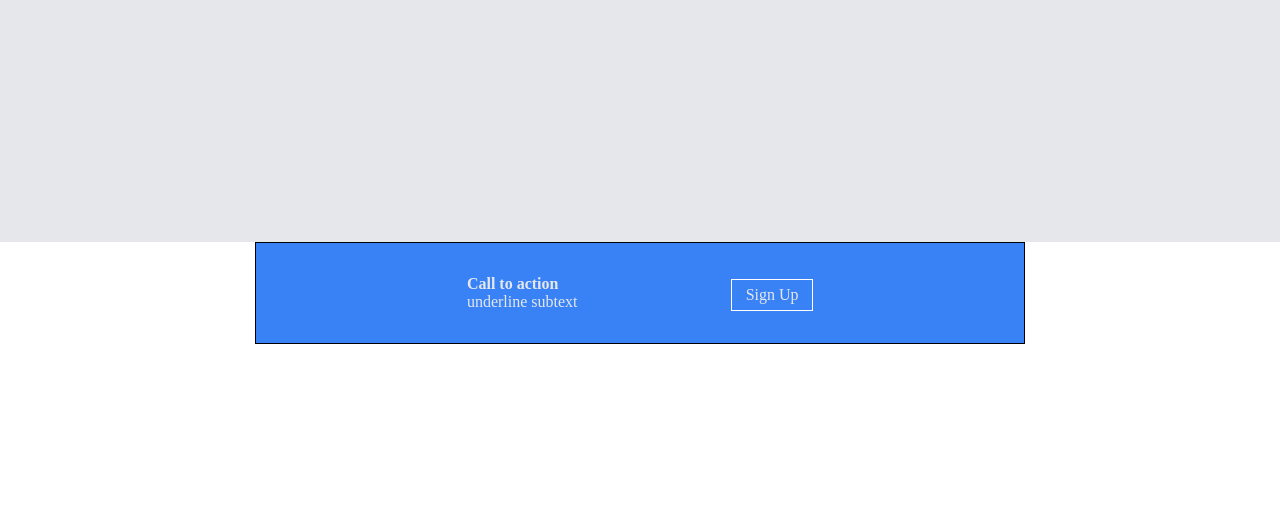
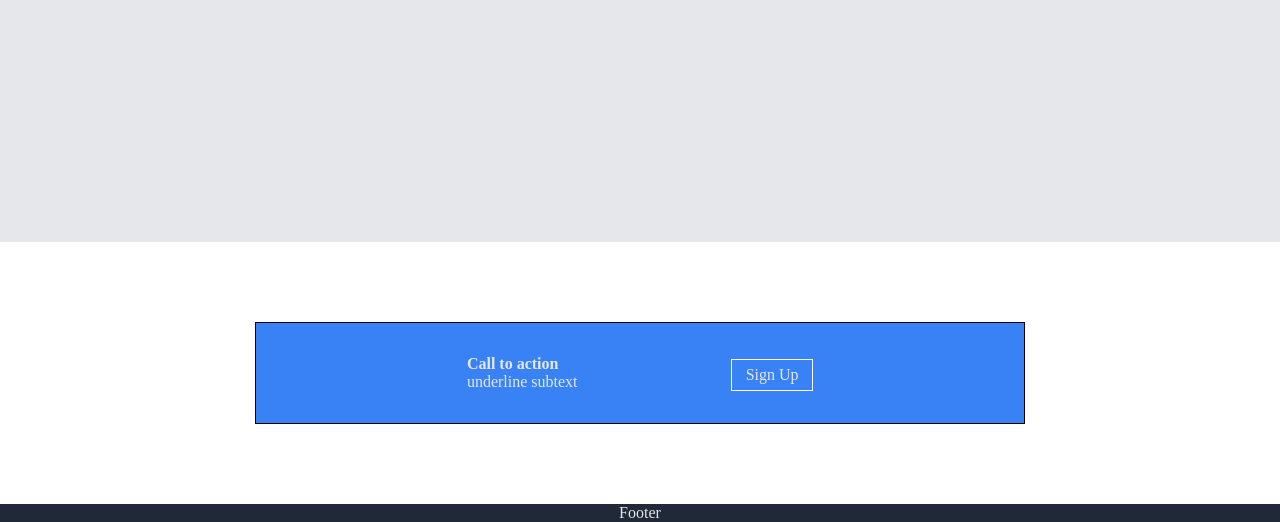
Before and after one commit to vmhoang/Landing-Page-Odin, a plain HTML site: page index.html in a window 1280 px wide. Shown: the part 489-1011 px from the top of the page. Before the commit the page ends 833 px from the top, so only its background shows below. Drawn offline with Linux system fonts and the light colour scheme.

Commit message:
Second Commit

```diff
--- a/index.html
+++ b/index.html
@@ -53,5 +53,10 @@
                 <div class="signup">Sign Up</div>
             </div>
         </div>
+        <div class="box_six">
+            <div class="text5">
+                Footer
+            </div>
+        </div>
     </body>
 </html>
--- a/styles.css
+++ b/styles.css
@@ -129,6 +129,7 @@
     color: #e5e7eb;
 }
 .big_box{
+    margin: 80px;
     width: 60%;
     height: 100px;
     display: flex;
@@ -140,3 +141,16 @@
 .text4{
     color: #e5e7eb;
 }
+.box_six{
+    width: auto;
+    height: auto;
+    background-color: #1f2937;
+}
+
+.text5{
+    width: auto;
+    display: flex;
+    justify-content: center;
+    align-items: center;
+    color: #e5e7eb;
+}
```
